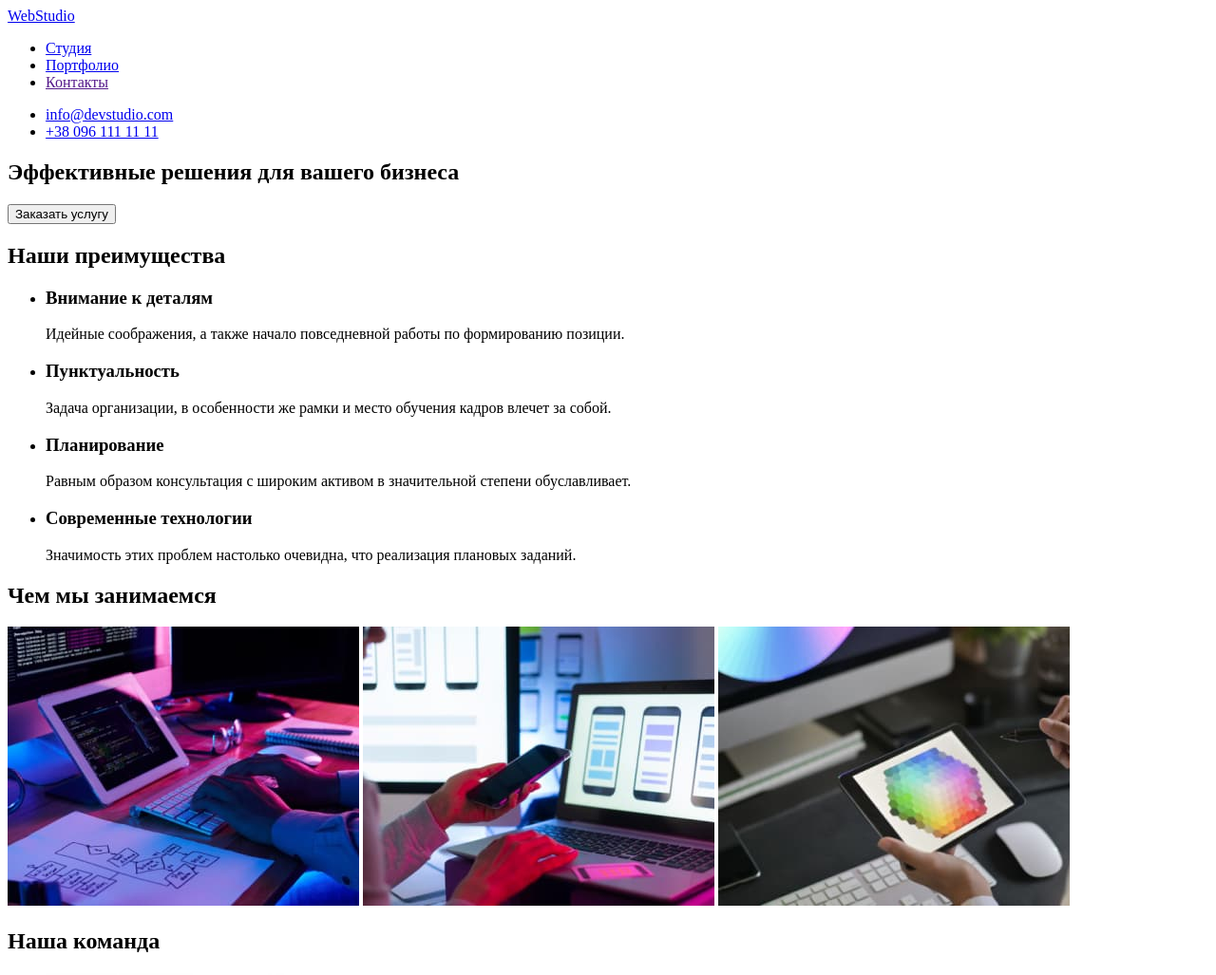
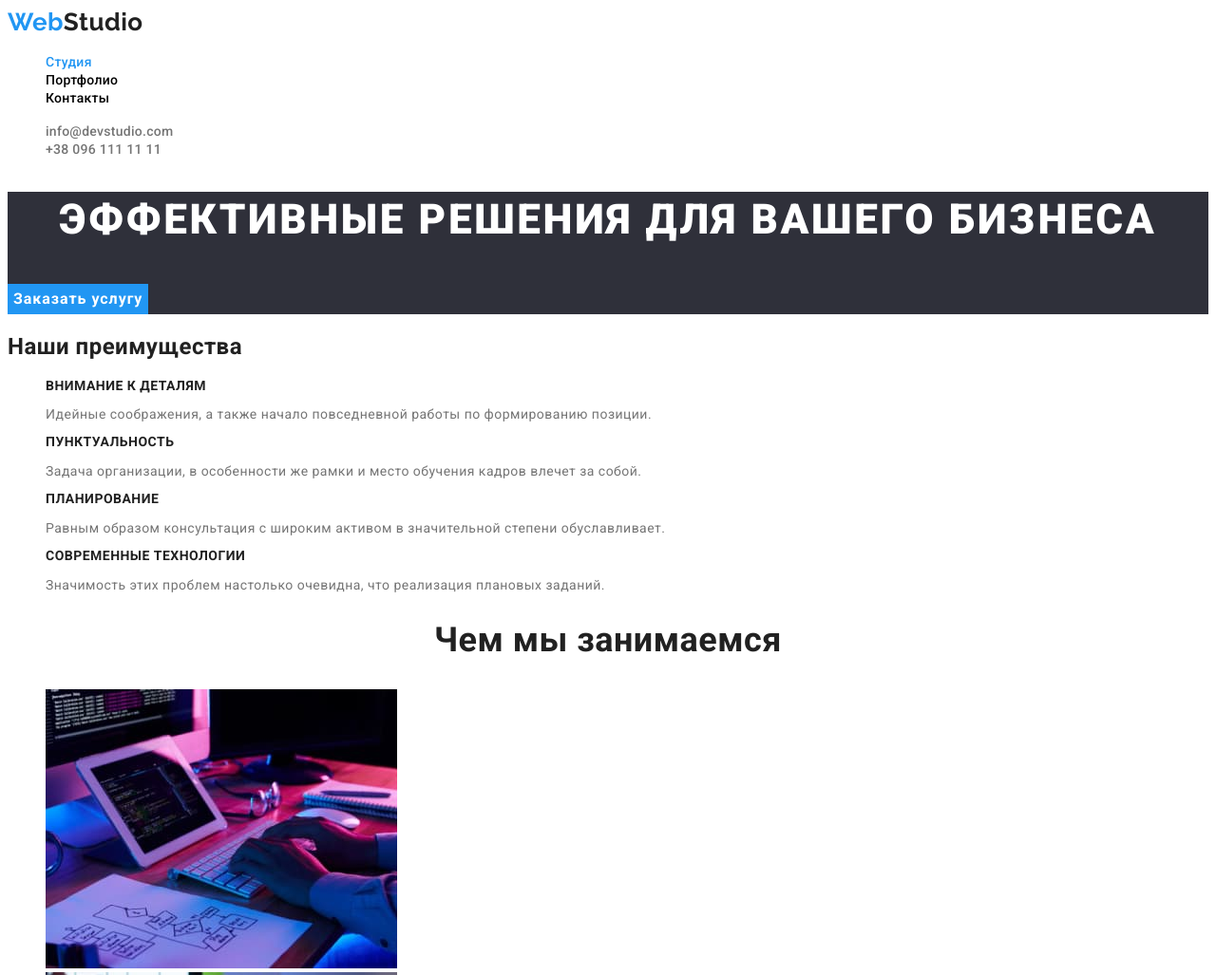
Before and after one commit to olhazolotar/goit-markup-hw-02, a plain HTML site: page index.html in a window 1280 px wide. Shown: the top 1027 px of the page at 95% size. Drawn offline with Linux system fonts and the light colour scheme.

Commit message:
style: add fonts and color index.html

```diff
--- a/css/style.css
+++ b/css/style.css
@@ -1,2 +1,132 @@
+:root {
+  --backgraund-first-color: #2f303a;
+  --background-second-color: #f5f4fa;
+  --white-color: #ffffff;
+  --main-text-color: #212121;
+  --second-text-color: #757575;
+  --accent-color: #2196f3;
+}
+
 body {
+  font-family: 'Roboto', sans-serif;
+  font-weight: 400;
+  color: var(--main-text-color);
+  letter-spacing: 0.03em;
 }
+
+.list {
+  list-style: none;
+}
+
+.link {
+  text-decoration: none;
+}
+
+/* HEADER */
+
+.logo {
+  font-family: 'Raleway', sans-serif;
+  font-weight: 700;
+  font-size: 26px;
+  line-height: 1.19;
+  color: var(--main-text-color);
+}
+
+.nav-menu-link {
+  font-weight: 500;
+  font-size: 14px;
+  line-height: 1.15;
+  letter-spacing: 0.02em;
+  color: initial;
+}
+
+.nav-menu-link.contact-link {
+  color: var(--second-text-color);
+}
+
+.nav-menu-link:hover,
+.nav-menu-link:focus,
+.accent,
+.nav-menu-link.current {
+  color: var(--accent-color);
+}
+
+/* HERO */
+.hero {
+  background-color: var(--backgraund-first-color);
+}
+
+.hero-title {
+  font-weight: 900;
+  font-size: 44px;
+  line-height: 1.36;
+  text-align: center;
+  letter-spacing: 0.06em;
+  color: var(--white-color);
+  text-transform: uppercase;
+}
+.hero-btn {
+  font-family: inherit;
+  font-weight: 700;
+  font-size: 16px;
+  line-height: 1.87;
+  letter-spacing: 0.06em;
+  cursor: pointer;
+  color: var(--white-color);
+  background-color: var(--accent-color);
+  border: none;
+}
+
+/* ADVANTAGES */
+.advant-title {
+  font-weight: 700;
+  font-size: 14px;
+  line-height: 1.14;
+  text-transform: uppercase;
+}
+.advant-descr {
+  font-size: 14px;
+  line-height: 1, 71;
+  color: var(--second-text-color);
+}
+
+/* ABOUT US */
+.title {
+  font-weight: 700;
+  font-size: 36px;
+  line-height: 1.16;
+  text-align: center;
+}
+
+/* TEAM */
+.team {
+  background-color: var(--background-second-color);
+}
+.team-item-title {
+  font-weight: 500;
+  font-size: 16px;
+  line-height: 1.18;
+}
+.team-item-descr {
+  font-size: 16px;
+  line-height: 1.18;
+  color: var(--second-text-color);
+}
+
+/* FOOTER */
+.footer {
+  background-color: var(--backgraund-first-color);
+}
+.footer-logo {
+  color: var(--white-color);
+}
+.footer-contact-link {
+  font-style: normal;
+  font-size: 14px;
+  line-height: 1.15;
+  color: var(--second-text-color);
+}
+
+.footer-contact-link.adress {
+  color: var(--white-color);
+}
--- a/index.html
+++ b/index.html
@@ -11,108 +11,112 @@
       href="https://fonts.googleapis.com/css2?family=Raleway:wght@700&family=Roboto:wght@400;500;700;900&display=swap"
       rel="stylesheet"
     />
-    <link rel="stylesheet" href="./css/styles.css" />
+    <link rel="stylesheet" href="./css/style.css" />
   </head>
   <body>
     <header class="header">
-      <nav>
-        <a href="./index.html">WebStudio</a>
+      <nav class="nav">
+        <a class="logo link" href="./index.html"><span class="accent">Web</span>Studio</a>
 
-        <ul>
-          <li><a href="./index.html">Студия</a></li>
-          <li><a href="./portfolio.html">Портфолио</a></li>
-          <li><a href="">Контакты</a></li>
+        <ul class="list">
+          <li><a class="nav-menu-link link current" href="./index.html">Студия</a></li>
+          <li><a class="nav-menu-link link" href="./portfolio.html">Портфолио</a></li>
+          <li><a class="nav-menu-link link" href="">Контакты</a></li>
         </ul>
       </nav>
 
-      <ul>
-        <li><a href="mailto:info@devstudio.com">info@devstudio.com</a></li>
-        <li><a href="tel:+380961111111">+38 096 111 11 11</a></li>
+      <ul class="list">
+        <li>
+          <a class="nav-menu-link contact-link link" href="mailto:info@devstudio.com"
+            >info@devstudio.com</a
+          >
+        </li>
+        <li>
+          <a class="nav-menu-link contact-link link" href="tel:+380961111111">+38 096 111 11 11</a>
+        </li>
       </ul>
     </header>
     <!-- /.header -->
 
     <main class="main">
-      <section>
-        <h1>Эффективные решения для вашего бизнеса</h1>
-        <button type="button">Заказать услугу</button>
+      <section class="hero">
+        <h1 class="hero-title">Эффективные решения для вашего бизнеса</h1>
+        <button class="hero-btn" type="button">Заказать услугу</button>
       </section>
 
-      <section>
+      <section class="advantanges">
         <h2>Наши преимущества</h2>
-        <ul>
+        <ul class="list">
           <li>
-            <h3>Внимание к деталям</h3>
-            <p>
-              Идейные соображения, а также начало повседневной работы по
-              формированию позиции.
+            <h3 class="advant-title">Внимание к деталям</h3>
+            <p class="advant-descr">
+              Идейные соображения, а также начало повседневной работы по формированию позиции.
             </p>
           </li>
           <li>
-            <h3>Пунктуальность</h3>
-            <p>
-              Задача организации, в особенности же рамки и место обучения кадров
-              влечет за собой.
+            <h3 class="advant-title">Пунктуальность</h3>
+            <p class="advant-descr">
+              Задача организации, в особенности же рамки и место обучения кадров влечет за собой.
             </p>
           </li>
           <li>
-            <h3>Планирование</h3>
-            <p>
-              Равным образом консультация с широким активом в значительной
-              степени обуславливает.
+            <h3 class="advant-title">Планирование</h3>
+            <p class="advant-descr">
+              Равным образом консультация с широким активом в значительной степени обуславливает.
             </p>
           </li>
           <li>
-            <h3>Современные технологии</h3>
-            <p>
-              Значимость этих проблем настолько очевидна, что реализация
-              плановых заданий.
+            <h3 class="advant-title">Современные технологии</h3>
+            <p class="advant-descr">
+              Значимость этих проблем настолько очевидна, что реализация плановых заданий.
             </p>
           </li>
         </ul>
       </section>
 
-      <section>
-        <h2>Чем мы занимаемся</h2>
-        <img
-          src="./images/box11.jpeg"
-          alt="мужчина печатает на ноутбуке"
-          width="370"
-        />
+      <section class="about">
+        <h2 class="title">Чем мы занимаемся</h2>
+        <ul class="list">
+          <li><img src="./images/box11.jpeg" alt="мужчина печатает на ноутбуке" width="370" /></li>
+          <li>
             <img
               src="./images/box22.jpeg"
               alt="мужчина синхронизирует телефон с ноутбуком"
               width="370"
             />
+          </li>
+          <li>
             <img
               src="./images/box33.jpeg"
               alt="мужчина держит в графический руках планшет"
               width="370"
             />
+          </li>
+        </ul>
       </section>
 
-      <section>
-        <h2>Наша команда</h2>
-        <ul>
-          <li>
+      <section class="team">
+        <h2 class="title">Наша команда</h2>
+        <ul class="team-items list">
+          <li class="team-item">
             <img src="./images/ihor1.jpeg" alt="Игорь Демьяненко" width="270" />
-            <h3>Игорь Демьяненко</h3>
-            <p>Product Designer</p>
+            <h3 class="team-item-title">Игорь Демьяненко</h3>
+            <p class="team-item-descr">Product Designer</p>
           </li>
           <li>
             <img src="./images/olha1.jpeg" alt="Ольга Репина" width="270" />
-            <h3>Ольга Репина</h3>
-            <p>Frontend Developer</p>
+            <h3 class="team-item-title">Ольга Репина</h3>
+            <p class="team-item-descr">Frontend Developer</p>
           </li>
           <li>
             <img src="./images/nikolai1.jpeg" alt="Ольга Репина" width="270" />
-            <h3>Николай Тарасов</h3>
-            <p>Marketing</p>
+            <h3 class="team-item-title">Николай Тарасов</h3>
+            <p class="team-item-descr">Marketing</p>
           </li>
           <li>
             <img src="./images/mihail1.jpeg" alt="Михаил Ермаков" width="270" />
-            <h3>Михаил Ермаков</h3>
-            <p>UI Designer</p>
+            <h3 class="team-item-title">Михаил Ермаков</h3>
+            <p class="team-item-descr">UI Designer</p>
           </li>
         </ul>
       </section>
@@ -120,16 +124,22 @@
     <!-- /.main -->
 
     <footer class="footer">
-      <a href="/">WebStudio</a>
+      <a class="logo footer-logo link" href="./index.html"><span class="accent">Web</span>Studio</a>
       <address>
-        <ul>
+        <ul class="list">
           <li>
-            <a href="https://goo.gl/maps/51sRgcLbkEEGanM38"
+            <a class="footer-contact-link adress link" href="https://goo.gl/maps/51sRgcLbkEEGanM38"
               >г. Киев, пр-т Леси Украинки, 26</a
             >
           </li>
-          <li><a href="mailto:info@devstudio.com">info@devstudio.com</a></li>
-          <li><a href="tel:+380961111111">+38 096 111 11 11</a></li>
+          <li>
+            <a class="footer-contact-link link" href="mailto:info@devstudio.com"
+              >info@devstudio.com</a
+            >
+          </li>
+          <li>
+            <a class="footer-contact-link link" href="tel:+380961111111">+38 096 111 11 11</a>
+          </li>
         </ul>
       </address>
     </footer>
```
Also changed, not shown: portfolio.html (+35 -63 lines). Lines whose indentation alone changed are shown as unchanged.
